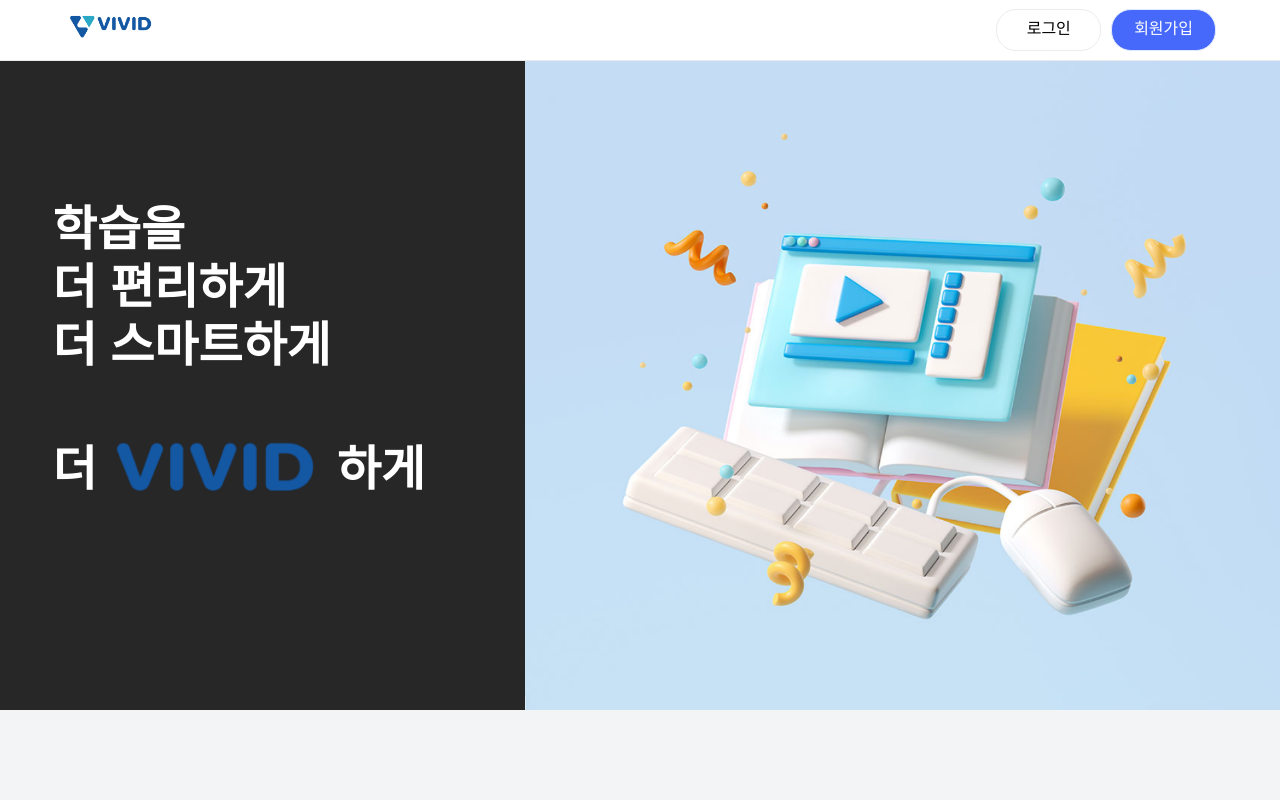
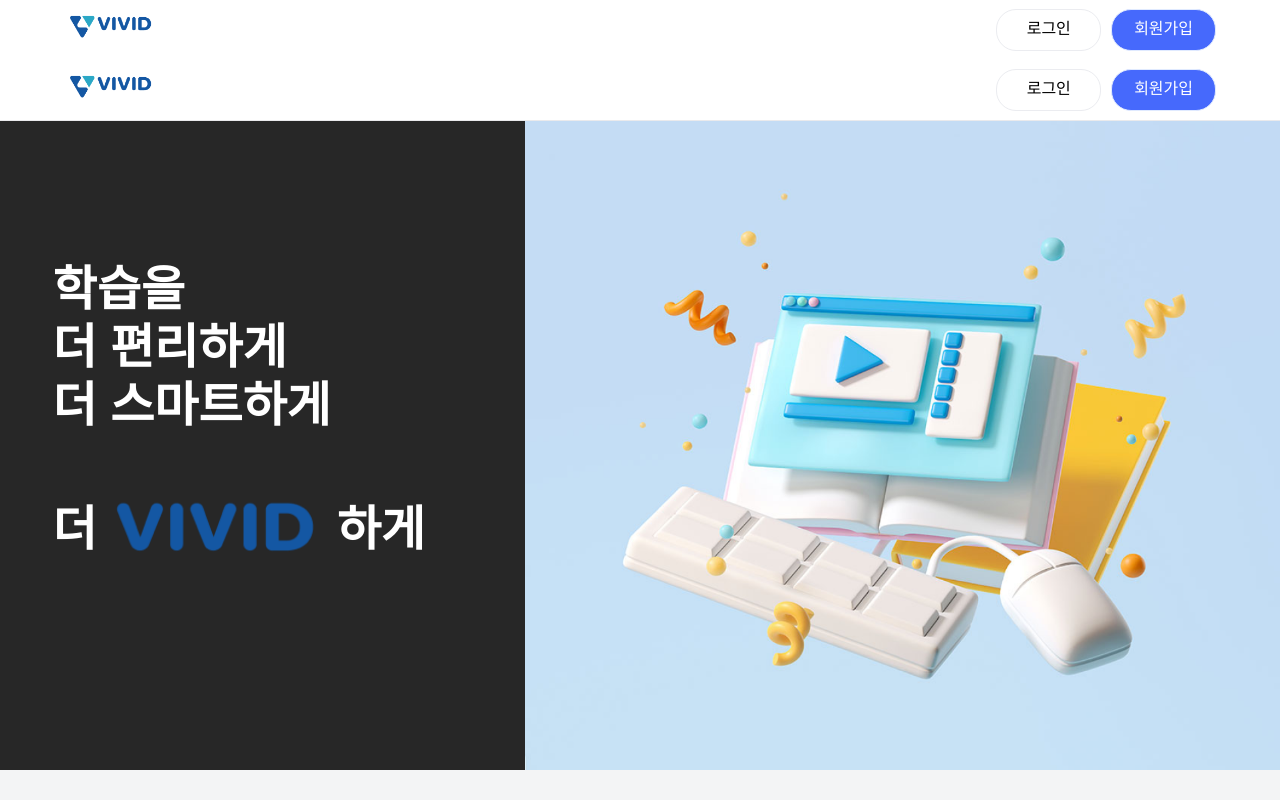
Before and after one commit to 3j-dev/chicplay_web, a React app: page / in a window 1280 px wide. Shown: the top 800 px of the page. Built offline with nearby package versions, Linux system fonts and the light colour scheme.

Commit message:
[Feat] header Oulet 적용 router 반영

```diff
--- /dev/null
+++ b/src/component/Common/Layout.tsx
@@ -0,0 +1,28 @@
+import styled from 'styled-components';
+import { Outlet } from 'react-router-dom';
+import Header from '@/component/Header';
+
+const LayoutContainer = styled.div`
+  position: relative;
+  width: 100%;
+  height: 100%;
+`;
+
+const MainContainer = styled.main`
+  width: 100%;
+  height: 100%;
+  position: relative;
+`;
+
+const Layout: React.FC = () => {
+  return (
+    <LayoutContainer>
+      <Header />
+      <MainContainer>
+        <Outlet />
+      </MainContainer>
+    </LayoutContainer>
+  );
+};
+
+export default Layout;
--- a/src/routes/index.tsx
+++ b/src/routes/index.tsx
@@ -1,5 +1,6 @@
 import { BrowserRouter, Routes, Route } from 'react-router-dom';
 
+import Layout from '@/component/Common/Layout';
 import {
   Main,
   Redirect,
@@ -14,12 +15,14 @@
   return (
     <BrowserRouter basename={process.env.PUBLIC_URL}>
       <Routes>
-        <Route path="/" element={<Main />} />;
+        <Route element={<Layout />}>
+          <Route path="/" element={<Main />} />;
+          <Route path="/space" element={<LectureSpace />} />;
+          <Route path="/upload" element={<LectureUpload />} />;
+          <Route path="/setting" element={<LectureSetting />} />;
+          <Route path="/mypage" element={<Mypage />} />;
+        </Route>
         <Route path="/stream" element={<LectureStream />} />;
-        <Route path="/space" element={<LectureSpace />} />;
-        <Route path="/upload" element={<LectureUpload />} />;
-        <Route path="/setting" element={<LectureSetting />} />;
-        <Route path="/mypage" element={<Mypage />} />;
         <Route path="/redirect" element={<Redirect />} />;
       </Routes>
     </BrowserRouter>
```
